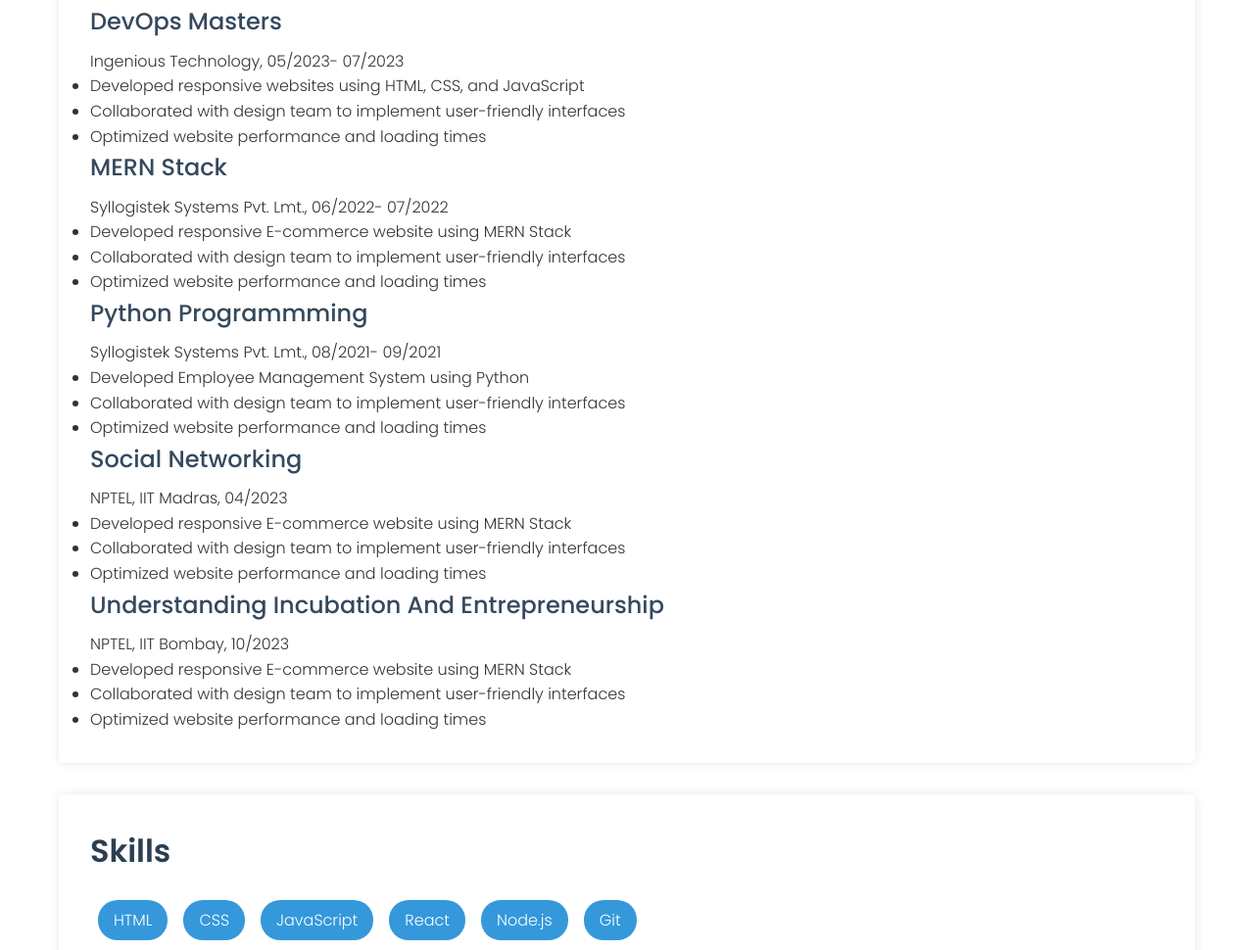
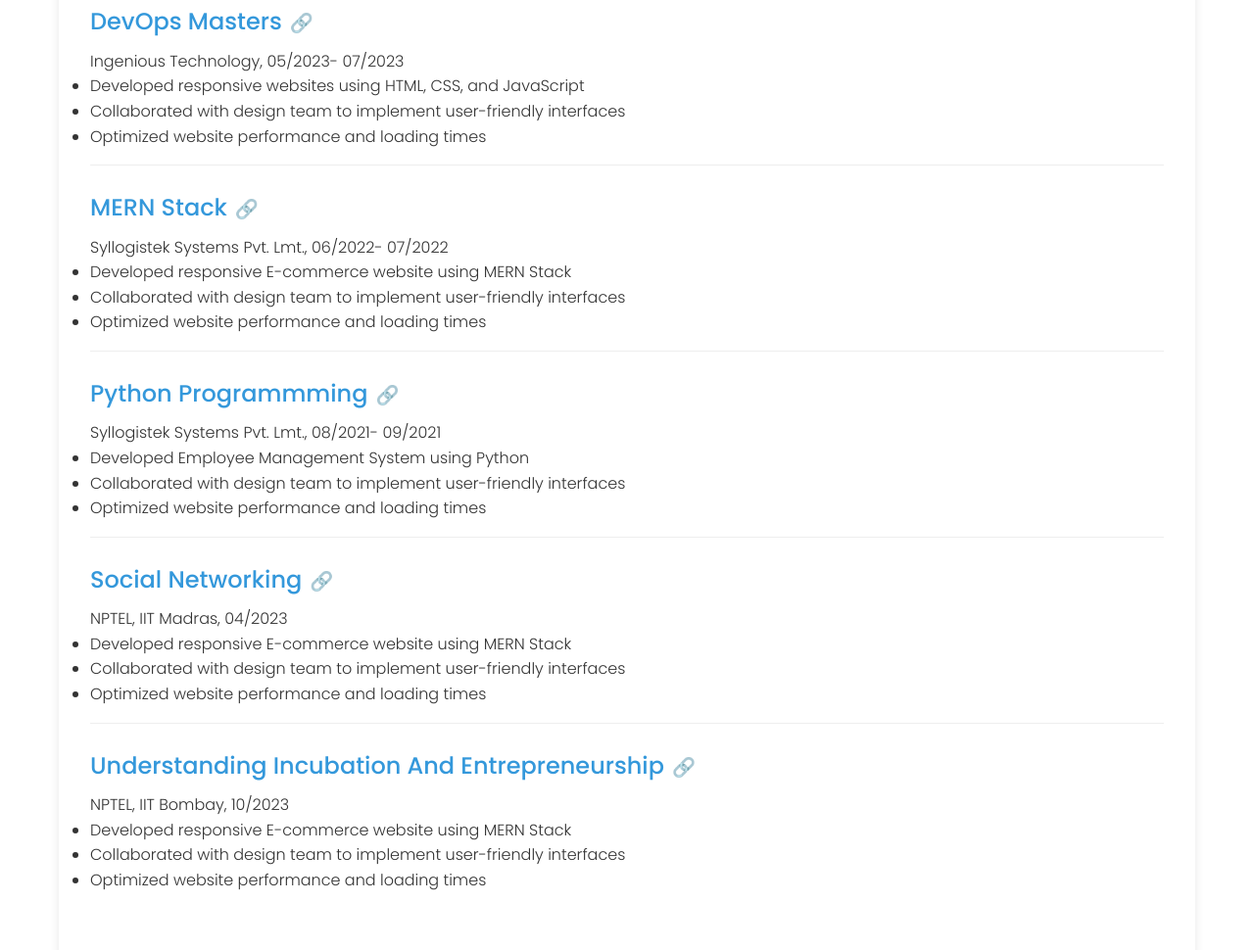
Before and after one commit to KalyanRajSahu-Snap/Interactive-Resume, a website: page index.html in a window 1280 px wide. Shown: the part 890-1860 px from the top of the page at 98% size. Drawn offline with Linux system fonts and the light colour scheme.

Commit message:
Added Certifications link

```diff
--- a/index.html
+++ b/index.html
@@ -13,7 +13,7 @@
             <ul>
                 <li><a href="#about">About</a></li>
                 <li><a href="#education">Education</a></li>
-                <li><a href="#experience">Certifications</a></li>
+                <li><a href="#certifications">Certifications</a></li>
                 <li><a href="#skills">Skills</a></li>
                 <li><a href="#projects">Projects</a></li>
                 <li><a href="#contact">Contact</a></li>
@@ -44,44 +44,63 @@
             </div>
         </section>
 
-        <section id="experience">
+        <section id="certifications">
             <h2>Certifications</h2>
-            <div class="experience-item">
+            <div class="certification-item">
+                <a href="https://drive.google.com/file/d/1GNWB1cxxhFZ4KfJzfCDJLciasBaefr1n/view" class="certification-link" target="_blank">
                 <h3>DevOps Masters</h3>
+                </a>
                 <p>Ingenious Technology, 05/2023- 07/2023</p>
                 <ul>
                     <li>Developed responsive websites using HTML, CSS, and JavaScript</li>
                     <li>Collaborated with design team to implement user-friendly interfaces</li>
                     <li>Optimized website performance and loading times</li>
                 </ul>
+            </div>
+            <div class="certification-item">
+                <a href="https://drive.google.com/file/d/1xXbl4ZRSwNyNpzaSHso2i1t5biPMFgdh/view" class="certification-link" target="_blank">
                 <h3>MERN Stack</h3>
+                </a>
                 <p>Syllogistek Systems Pvt. Lmt., 06/2022- 07/2022</p>
                 <ul>
                     <li>Developed responsive E-commerce website using MERN Stack</li>
                     <li>Collaborated with design team to implement user-friendly interfaces</li>
                     <li>Optimized website performance and loading times</li>
                 </ul>
+            </div>
+            <div class="certification-item">
+                <a href="https://drive.google.com/file/d/1211wAHhB-tr3B7muQVDdacCZvMymvpyM/view" class="certification-link" target="_blank">
                 <h3>Python Programmming</h3>
+                </a>
                 <p>Syllogistek Systems Pvt. Lmt., 08/2021- 09/2021</p>
                 <ul>
                     <li>Developed Employee Management System using Python</li>
                     <li>Collaborated with design team to implement user-friendly interfaces</li>
                     <li>Optimized website performance and loading times</li>
                 </ul>
+            </div>
+            <div class="certification-item">
+                <a href="https://drive.google.com/file/d/1UTz-_4rdqCBoySEBmgERqZCfJfSxj7TA/view" class="certification-link" target="_blank">
                 <h3>Social Networking</h3>
+                </a>
                 <p>NPTEL, IIT Madras, 04/2023</p>
                 <ul>
                     <li>Developed responsive E-commerce website using MERN Stack</li>
                     <li>Collaborated with design team to implement user-friendly interfaces</li>
                     <li>Optimized website performance and loading times</li>
                 </ul>
+            </div>
+            <div class="certification-item">
+                <a href="https://drive.google.com/file/d/1HdhGslm_EwClO03P4n2zpkchgcshpP5_/view" class="certification-link" target="_blank">
                 <h3>Understanding Incubation And Entrepreneurship</h3>
+                </a>
                 <p>NPTEL, IIT Bombay, 10/2023</p>
                 <ul>
                     <li>Developed responsive E-commerce website using MERN Stack</li>
                     <li>Collaborated with design team to implement user-friendly interfaces</li>
                     <li>Optimized website performance and loading times</li>
                 </ul>
+            </div>
             </div>
         </section>
 
--- a/styles.css
+++ b/styles.css
@@ -5,7 +5,7 @@
   }
 
   body {
-    font-family: 'Poppins', Arial, sans-serif;
+    font-family: "Poppins", Arial, sans-serif;
     line-height: 1.6;
     color: #333;
     max-width: 1200px;
@@ -37,7 +37,7 @@
     margin-bottom: 2rem;
     padding: 2rem;
     background-color: #fff;
-    box-shadow: 0 0 10px rgba(0,0,0,0.1);
+    box-shadow: 0 0 10px rgba(0, 0, 0, 0.1);
     border-radius: 5px;
   }
 
@@ -61,7 +61,8 @@
     font-weight: 500;
   }
 
-p, li {
+  p,
+  li {
     font-weight: 300;
   }
 
@@ -92,7 +93,7 @@
     left: 0;
     width: 100%;
     height: 100%;
-    background-color: rgba(0,0,0,0.7);
+    background-color: rgba(0, 0, 0, 0.7);
     z-index: 1000;
   }
 
@@ -115,6 +116,41 @@
     border-radius: 5px;
   }
 
+  /* Certification styles */
+  .certification-item {
+    margin-bottom: 1.5rem;
+    padding-bottom: 1rem;
+    border-bottom: 1px solid #eee;
+  }
+
+  .certification-item:last-child {
+    border-bottom: none;
+  }
+
+  .certification-link {
+    text-decoration: none;
+    color: inherit;
+    display: inline-block;
+  }
+
+  .certification-link h3 {
+    color: #3498db;
+    transition: color 0.3s ease;
+    position: relative;
+  }
+
+  .certification-link h3::after {
+    content: "🔗";
+    font-size: 0.8em;
+    margin-left: 0.5rem;
+    opacity: 0.7;
+  }
+
+  .certification-link:hover h3 {
+    color: #2980b9;
+    text-decoration: underline;
+  }
+
   @media (max-width: 768px) {
     nav ul {
       flex-direction: column;
@@ -127,8 +163,12 @@
   }
 
   @keyframes fadeIn {
-    from { opacity: 0; }
-    to { opacity: 1; }
+    from {
+      opacity: 0;
+    }
+    to {
+      opacity: 1;
+    }
   }
 
   section {
```
Lines whose indentation alone changed are shown as unchanged.
